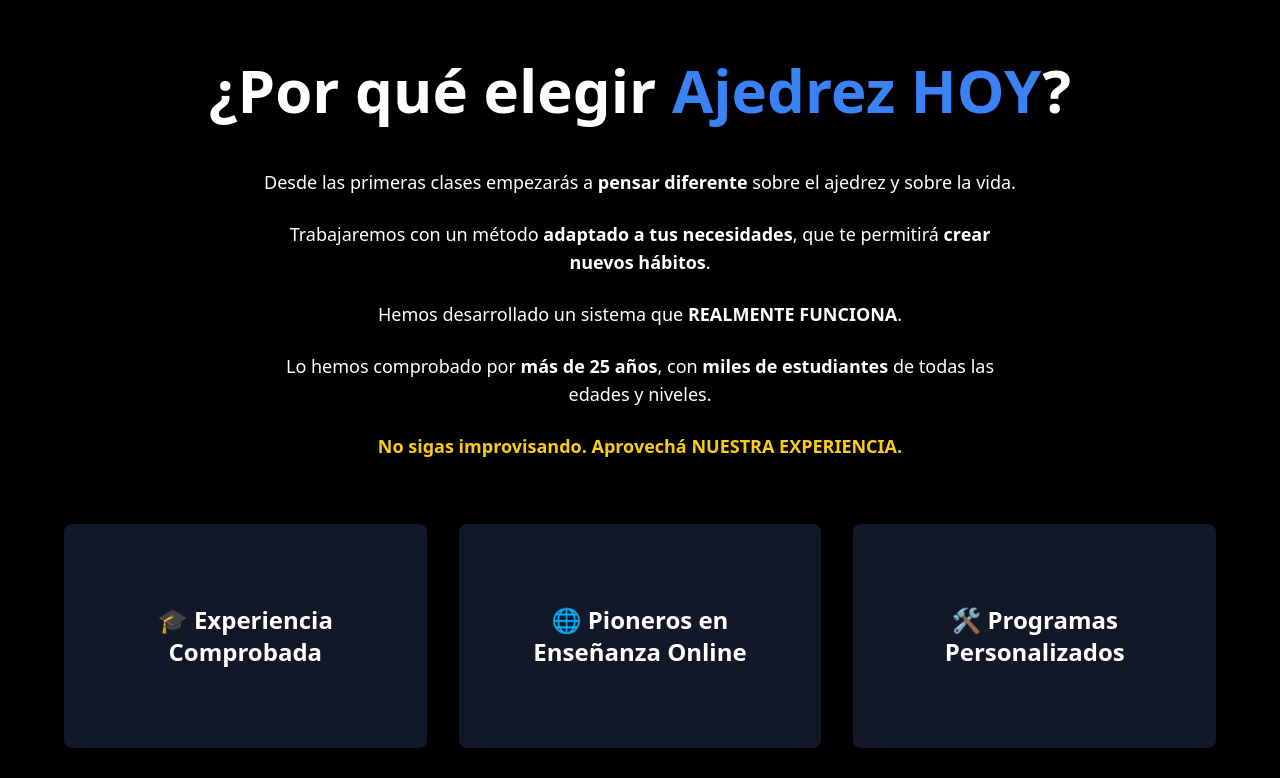
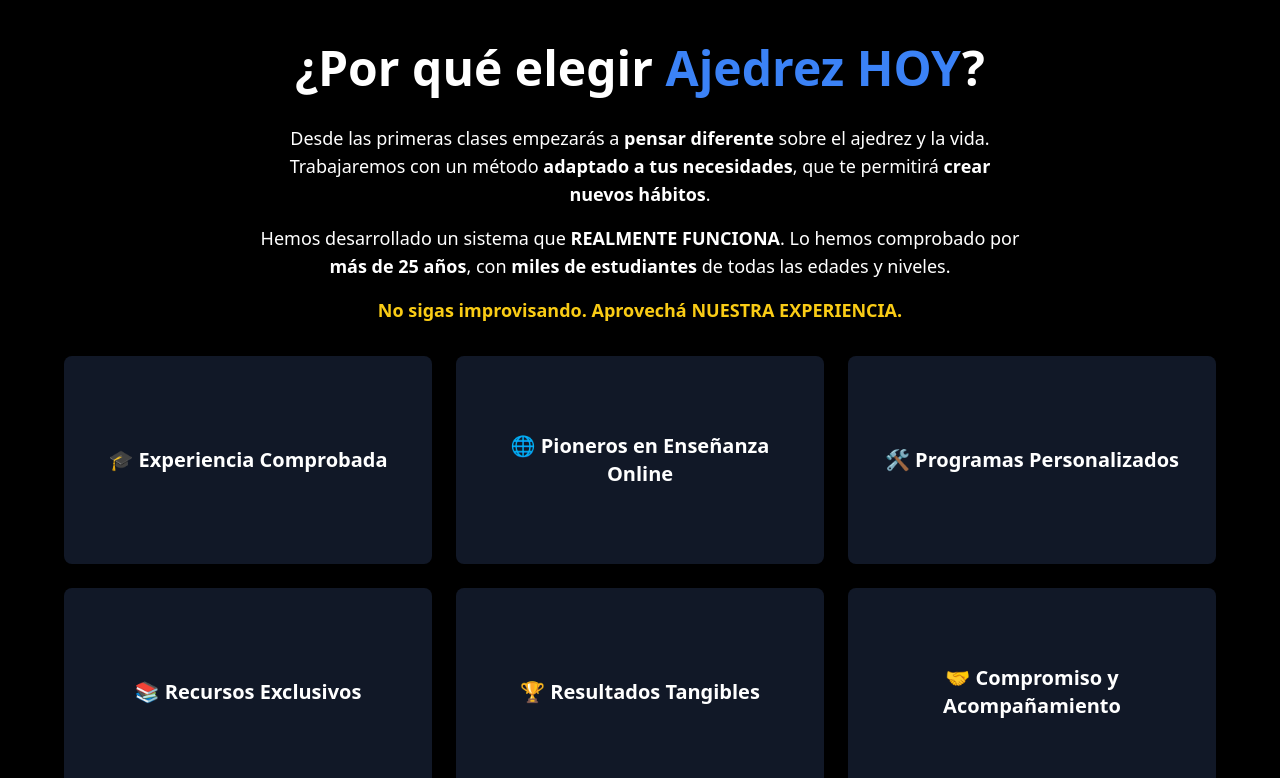
Before and after one commit to ilandaniele/ajedrez-hoy, a React (Create React App) app: page / in a window 1280 px wide. Shown: the part 2180-2958 px from the top of the page. Built offline with nearby package versions, Linux system fonts and the light colour scheme.

Commit message:
adding last change

```diff
--- a/src/components/WhyUs.js
+++ b/src/components/WhyUs.js
@@ -53,39 +53,34 @@ const WhyUs = () => {
       whileInView="visible"
       viewport={{ once: true, amount: 0.2 }}
       variants={variants}
-      className="bg-black text-white py-20 px-6"
+      className="bg-black text-white py-16 px-6"
     >
-      <h2 className="text-6xl font-bold text-center mb-12">
+      <h2 className="text-5xl font-bold text-center mb-8">
         ¿Por qué elegir <span className="text-blue-500">Ajedrez HOY</span>?
       </h2>
-      <p className="text-center text-lg max-w-3xl mx-auto mb-6">
-        Desde las primeras clases empezarás a <b>pensar diferente</b> sobre el ajedrez y sobre la vida.
-      </p>
-      <p className="text-center text-lg max-w-3xl mx-auto mb-6">
+      <p className="text-center text-lg max-w-3xl mx-auto mb-4">
+        Desde las primeras clases empezarás a <b>pensar diferente</b> sobre el ajedrez y la vida.
         Trabajaremos con un método <b>adaptado a tus necesidades</b>, que te permitirá <b>crear nuevos hábitos</b>.
       </p>
-      <p className="text-center text-lg max-w-3xl mx-auto mb-6">
-        Hemos desarrollado un sistema que <b>REALMENTE FUNCIONA</b>.
+      <p className="text-center text-lg max-w-3xl mx-auto mb-4">
+        Hemos desarrollado un sistema que <b>REALMENTE FUNCIONA</b>. Lo hemos comprobado por <b>más de 25 años</b>, con <b>miles de estudiantes</b> de todas las edades y niveles.
       </p>
-      <p className="text-center text-lg max-w-3xl mx-auto mb-6">
-        Lo hemos comprobado por <b>más de 25 años</b>, con <b>miles de estudiantes</b> de todas las edades y niveles.
-      </p>
-      <p className="text-center text-lg max-w-3xl mx-auto mb-16 font-bold text-yellow-400">
+      <p className="text-center text-lg max-w-3xl mx-auto mb-8 font-bold text-yellow-400">
         No sigas improvisando. Aprovechá <b>NUESTRA EXPERIENCIA</b>.
       </p>
 
-      <motion.div className="grid grid-cols-1 md:grid-cols-3 gap-8 max-w-6xl mx-auto" variants={variants}>
+      <motion.div className="grid grid-cols-1 md:grid-cols-3 gap-6 max-w-6xl mx-auto" variants={variants}>
         {services.map((service, index) => (
           <motion.div
             key={index}
             variants={itemVariants}
             className="group perspective"
           >
-            <div className="relative w-full h-56 [transform-style:preserve-3d] transition-transform duration-500 group-hover:[transform:rotateY(180deg)]">
-              <div className="absolute inset-0 flex items-center justify-center text-center text-2xl font-bold p-8 bg-gray-900 rounded-lg shadow-lg [backface-visibility:hidden]">
+            <div className="relative w-full h-52 [transform-style:preserve-3d] transition-transform duration-500 group-hover:[transform:rotateY(180deg)]">
+              <div className="absolute inset-0 flex items-center justify-center text-center text-xl font-bold p-6 bg-gray-900 rounded-lg shadow-lg [backface-visibility:hidden]">
                 {service.title}
               </div>
-              <div className="absolute inset-0 flex items-center justify-center text-center text-lg bg-gray-800 p-8 rounded-lg shadow-lg [transform:rotateY(180deg)] [backface-visibility:hidden]">
+              <div className="absolute inset-0 flex items-center justify-center text-center text-md bg-gray-800 p-6 rounded-lg shadow-lg [transform:rotateY(180deg)] [backface-visibility:hidden]">
                 {service.content}
               </div>
             </div>
```
